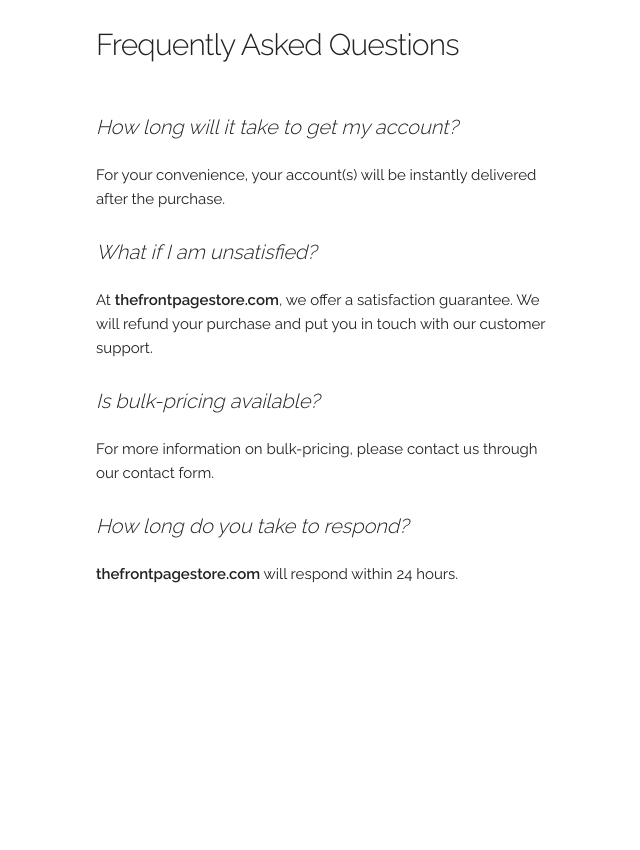
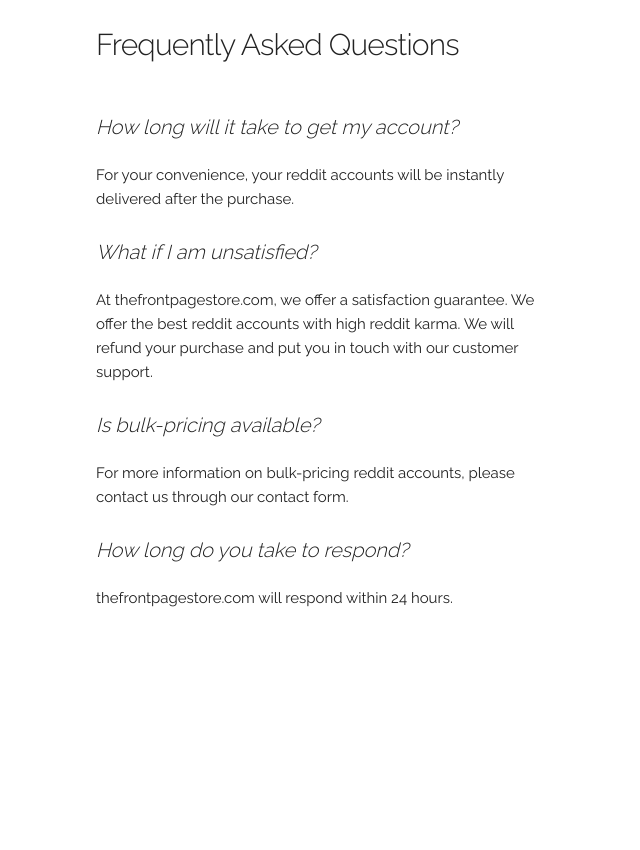
Before and after one commit to bmcnns/thefrontpagestore, a Flask app: page /faq in a window 1280 px wide. Shown: the part 71-921 px from the top of the page, without its empty margins (64-704 px from the left). Before the commit the page ends 654 px from the top, so only its background shows below. Run offline with Flask 2, Linux system fonts and the light colour scheme; some libraries are stand-ins or nearby versions.

Commit message:
SEO Optimizations

```diff
--- a/templates/accounts.html
+++ b/templates/accounts.html
@@ -5,9 +5,9 @@
     <!-- Basic Page Needs
   –––––––––––––––––––––––––––––––––––––––––––––––––– -->
     <meta charset="utf-8">
-    <title>Reddit Accounts - The Frontpage Store</title>
+    <title>The Frontpage Store - Reddit Accounts, Reddit, Reddit Karma</title>
     <meta name="author" content="Bryce MacInnis">
-    <meta name="description" content="Buy aged, high karma reddit accounts with instant delivery and a satisfaction guarantee." />
+    <meta name="description" content="Buy aged, high reddit karma reddit accounts with instant delivery and a satisfaction guarantee." />
     <!-- Mobile Specific Metas
   –––––––––––––––––––––––––––––––––––––––––––––––––– -->
     <meta name="viewport" content="width=device-width, initial-scale=1">
--- a/templates/contact.html
+++ b/templates/contact.html
@@ -5,9 +5,9 @@
     <!-- Basic Page Needs
   –––––––––––––––––––––––––––––––––––––––––––––––––– -->
     <meta charset="utf-8">
-    <title>Reddit Accounts - The Frontpage Store</title>
+    <title>The Frontpage Store - Reddit Accounts, Reddit, Reddit Karma</title>
     <meta name="author" content="Bryce MacInnis">
-    <meta name="description" content="Buy aged, high karma reddit accounts with instant delivery and a satisfaction guarantee." />
+    <meta name="description" content="Buy aged, high reddit karma reddit accounts with instant delivery and a satisfaction guarantee." />
     <!-- Mobile Specific Metas
   –––––––––––––––––––––––––––––––––––––––––––––––––– -->
     <meta name="viewport" content="width=device-width, initial-scale=1">
--- a/templates/faq.html
+++ b/templates/faq.html
@@ -5,9 +5,9 @@
     <!-- Basic Page Needs
   –––––––––––––––––––––––––––––––––––––––––––––––––– -->
     <meta charset="utf-8">
-    <title>Reddit Accounts - The Frontpage Store</title>
+    <title>The Frontpage Store - Reddit Accounts, Reddit, Reddit Karma</title>
     <meta name="author" content="Bryce MacInnis">
-    <meta name="description" content="Buy aged, high karma reddit accounts with instant delivery and a satisfaction guarantee." />
+    <meta name="description" content="Buy aged, high reddit karma reddit accounts with instant delivery and a satisfaction guarantee." />
     <!-- Mobile Specific Metas
   –––––––––––––––––––––––––––––––––––––––––––––––––– -->
     <meta name="viewport" content="width=device-width, initial-scale=1">
@@ -55,13 +55,13 @@
                 <h4>Frequently Asked Questions</h4>
                 <div style="height: 25px"></div>
                 <h6 style="font-size: 20px"><em>How long will it take to get my account?</em></h6>
-                <p>For your convenience, your account(s) will be instantly delivered after the purchase.</p>
+                <p>For your convenience, your reddit accounts will be instantly delivered after the purchase.</p>
                 <h6 style="font-size: 20px"><em>What if I am unsatisfied?</em></h6>
-                <p>At <strong>thefrontpagestore.com</strong>, we offer a satisfaction guarantee. We will refund your purchase and put you in touch with our customer support.</p>
+                <p>At thefrontpagestore.com, we offer a satisfaction guarantee. We offer the best reddit accounts with high reddit karma. We will refund your purchase and put you in touch with our customer support.</p>
                 <h6 style="font-size: 20px"><em>Is bulk-pricing available? </em></h6>
-                <p>For more information on bulk-pricing, please contact us through our contact form.</p>
+                <p>For more information on bulk-pricing reddit accounts, please contact us through our contact form.</p>
                 <h6 style="font-size: 20px"><em>How long do you take to respond? </em></h6>
-                <p><strong>thefrontpagestore.com</strong> will respond within 24 hours.</p>
+                <p>thefrontpagestore.com will respond within 24 hours.</p>
             </div>
         </div>
 </body>
```
Also changed, not shown: templates/cart.html (+4 -3 lines).
